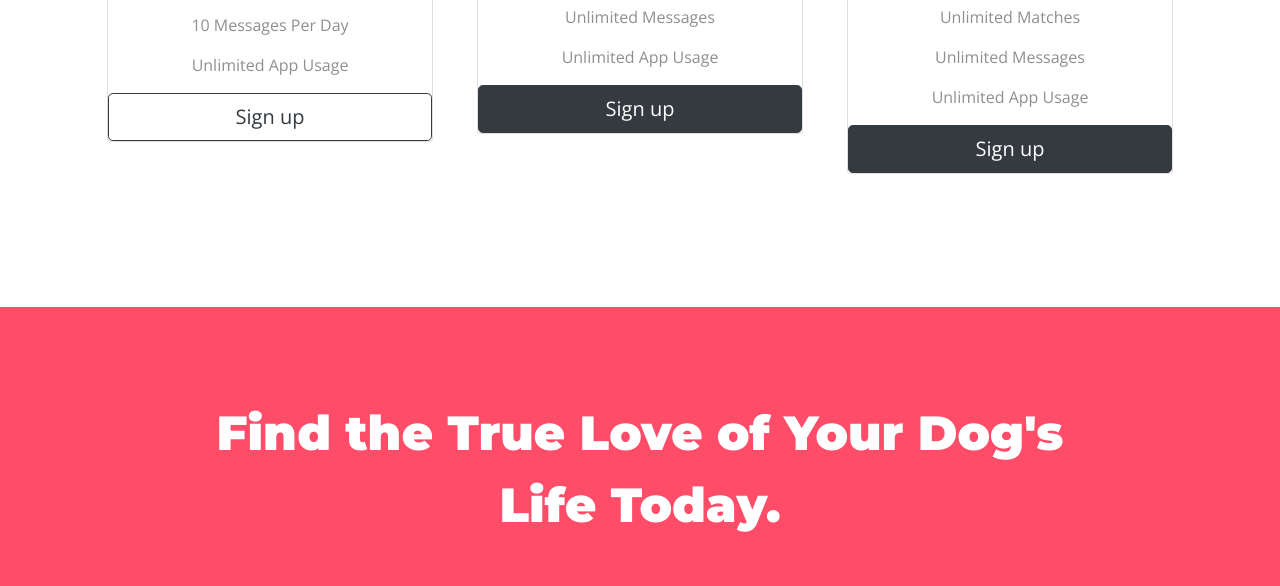
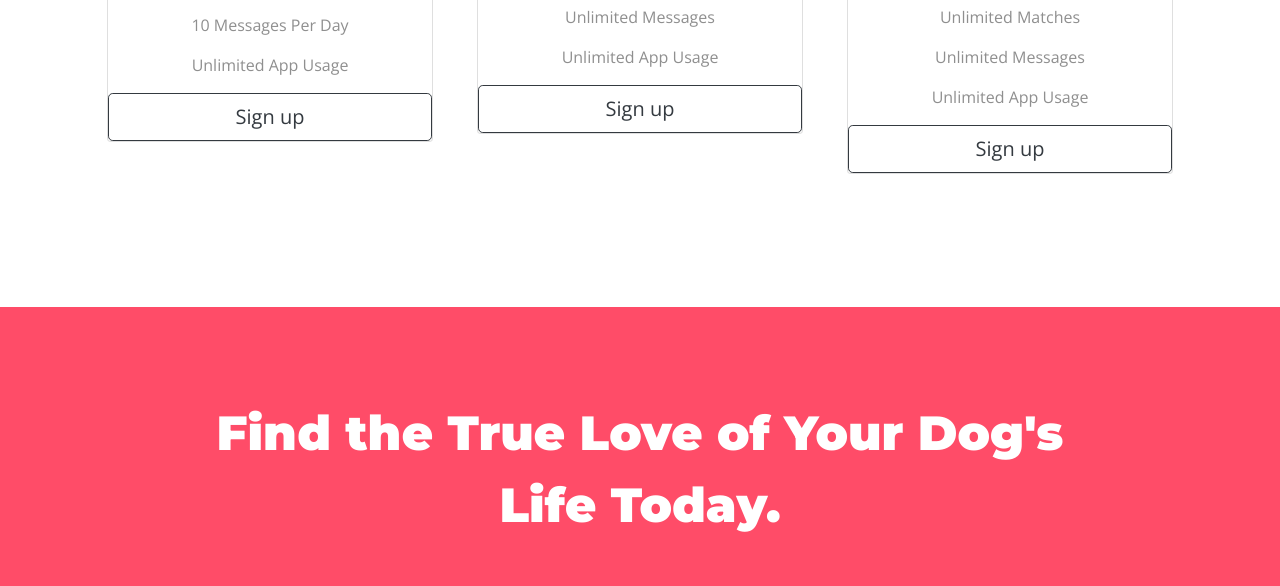
Before and after one commit to Prince9598/Petstore, a plain HTML site: page index.html in a window 1280 px wide. Shown: the part 2274-2860 px from the top of the page. Drawn offline with nearby package versions, Linux system fonts and the light colour scheme.

Commit message:
Update index.html
change CSS for button of pricing.

```diff
--- a/index.html
+++ b/index.html
@@ -178,7 +178,7 @@
             <p>Unlimited Matches</p>
             <p>Unlimited Messages</p>
             <p>Unlimited App Usage</p>
-            <button type="button" class="btn btn-lg btn-block btn-dark">Sign up</button>
+            <button type="button" class="btn btn-lg btn-block btn-outline-dark">Sign up</button>
           </div>
         </div>
       </div>
@@ -194,7 +194,7 @@
             <p>Unlimited Matches</p>
             <p>Unlimited Messages</p>
             <p>Unlimited App Usage</p>
-            <button type="button" class="btn btn-lg btn-block btn-dark">Sign up</button>
+            <button type="button" class="btn btn-lg btn-block btn-outline-dark">Sign up</button>
           </div>
         </div>
       </div>
```
